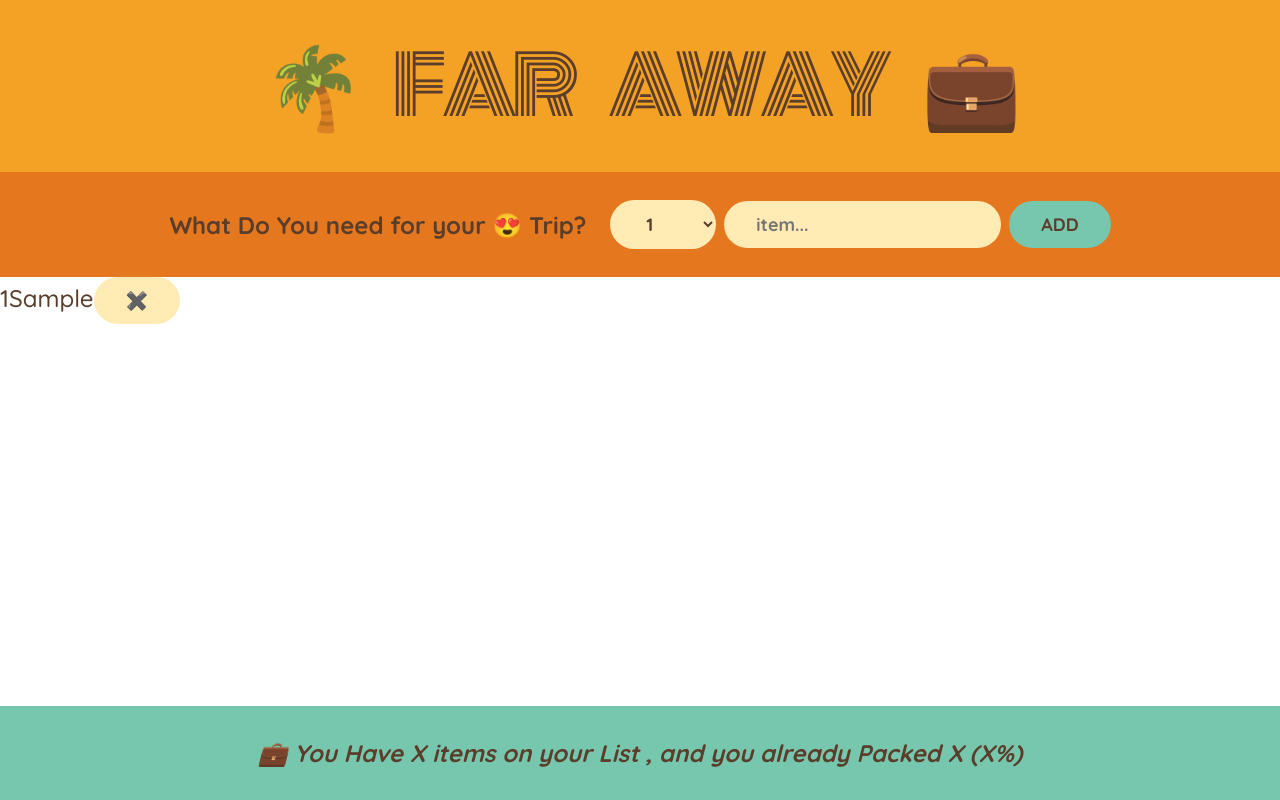
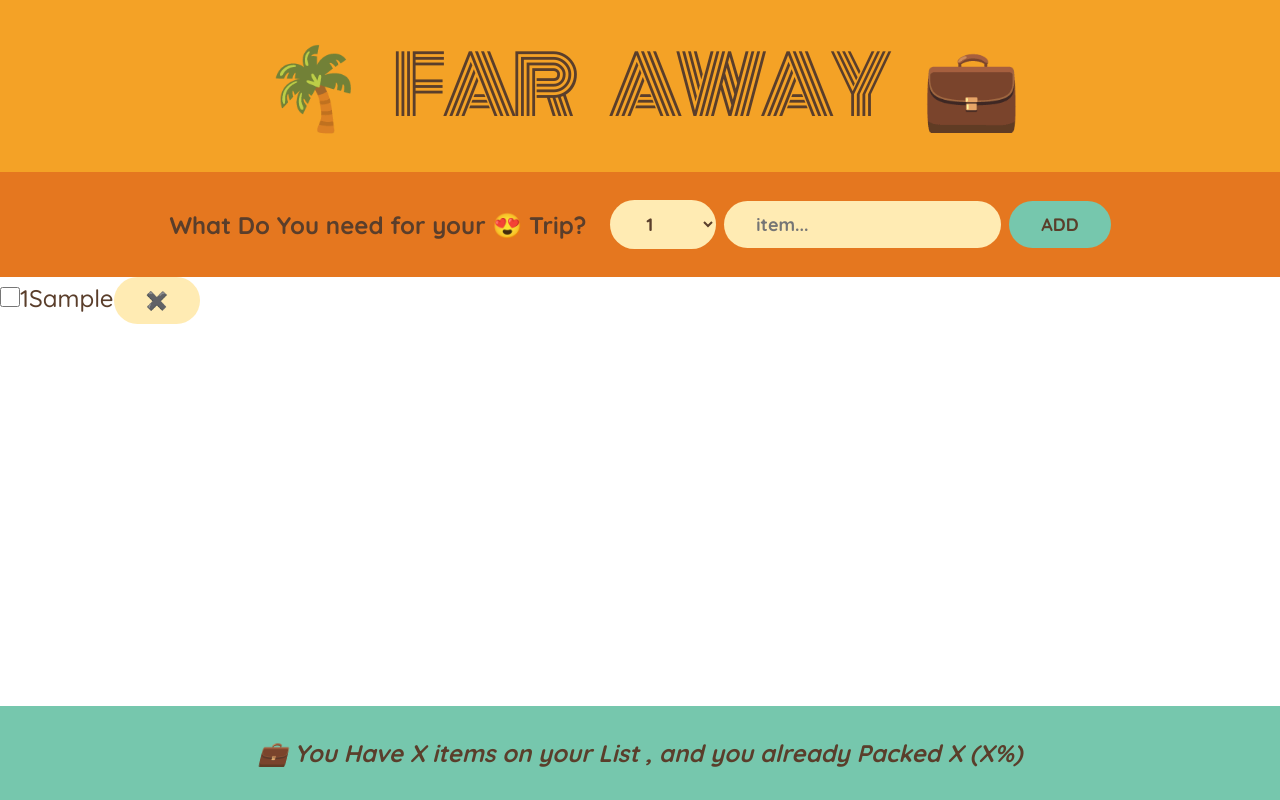
Before and after one commit to Ojha-kaustubh/farAwayprj, a React (Create React App) app: page / in a window 1280 px wide. Both pictures are taken after typing "Sample" into the empty fields and a click on the button "ADD". Built offline with nearby package versions, Linux system fonts and the light colour scheme.

Commit message:
checkbox button are added

```diff
--- a/src/App.js
+++ b/src/App.js
@@ -12,12 +12,23 @@
     setItems((items) => items.filter((item) => item.id !== id));
   }
 
+  function handleToggleItem(id) {
+    setItems((items) =>
+      items.map((item) =>
+        item.id === id ? { ...item, packed: !item.packed } : item
+      )
+    );
+  }
 
   return (
     <div className="app">
       <Logo />
       <Form onAddItem={handleAddItem} />
-      <PackingList items={items} onDeleteItem={handleRemoveItem} />
+      <PackingList
+        items={items}
+        onDeleteItem={handleRemoveItem}
+        onToggleItem={handleToggleItem}
+      />
       <Stats />
     </div>
   );
@@ -67,19 +78,25 @@
   );
 }
 
-function PackingList({ items, onDeleteItem }) {
+function PackingList({ items, onDeleteItem, onToggleItem }) {
   return (
     <ul className="List">
       {items.map((item) => (
-        <Item item={item} key={item.id} onDeleteItem = {onDeleteItem} />
+        <Item
+          item={item}
+          key={item.id}
+          onDeleteItem={onDeleteItem}
+          onToggleItem={onToggleItem}
+        />
       ))}
     </ul>
   );
 }
 
-function Item({ item , onDeleteItem}) {
+function Item({ item, onDeleteItem , onToggleItem}) {
   return (
     <li>
+      <input type="checkbox" value={item.packed} onChange={() => onToggleItem(item.id)} />
       <span style={item.packed ? { textDecoration: "line-through" } : {}}>
         {item.quantity}
         {item.description}
```
